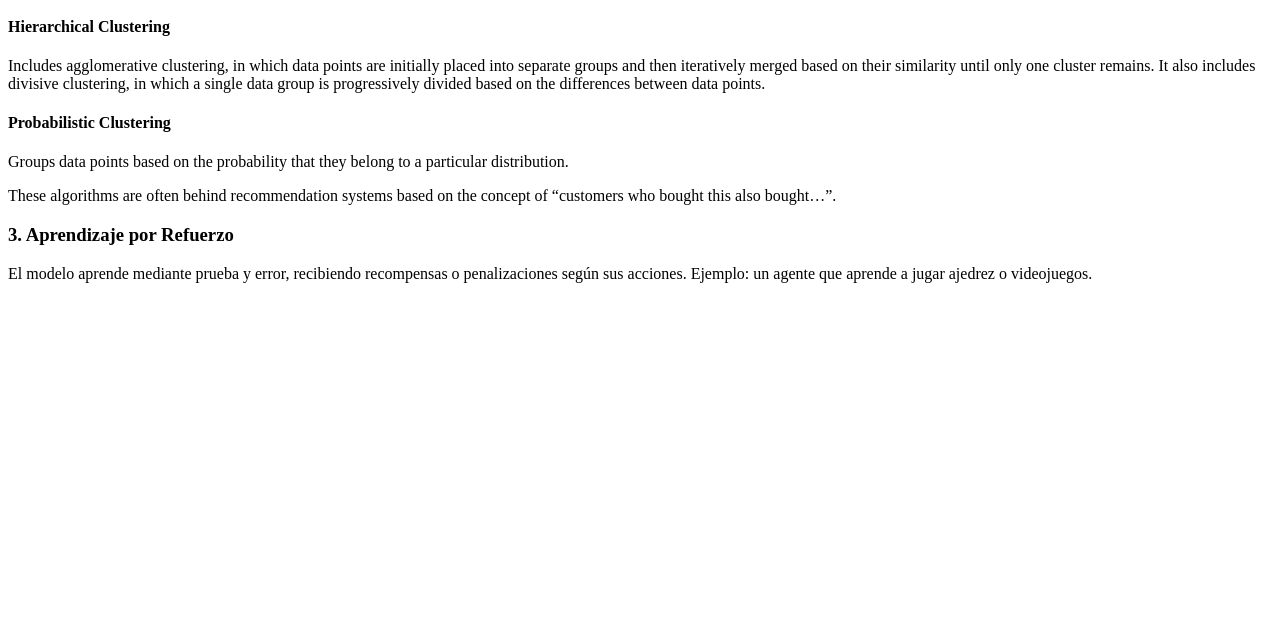
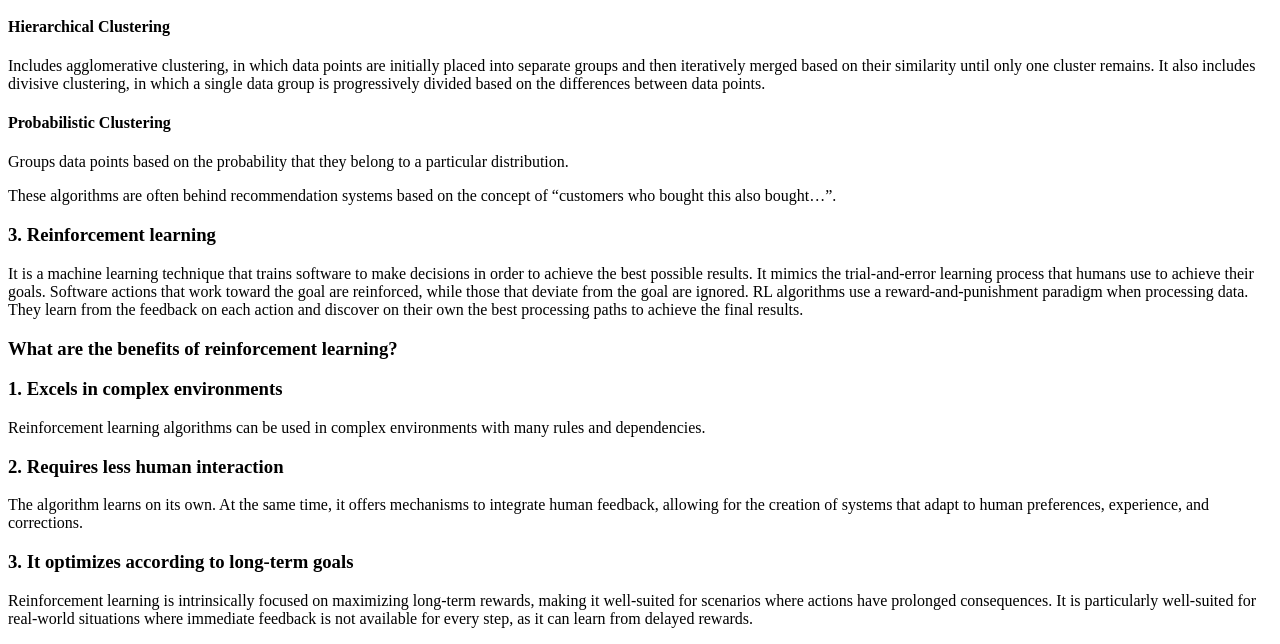
Before and after one commit to EdwGK02/Machine-Learning-IESE, a Python web app: template template/index.html in a window 1280 px wide. Shown: the part 679-1323 px from the top of the page. Before the commit the page ends 962 px from the top, so only its background shows below. Run offline with Jinja, Linux system fonts and the light colour scheme; the template is opened without the code that fills it, so the values that code supplies are empty.

Commit message:
docs(content): add Reinforcement learning and its benefits

```diff
--- a/template/index.html
+++ b/template/index.html
@@ -43,8 +43,15 @@
 
         <p>These algorithms are often behind recommendation systems based on the concept of “customers who bought this also bought…”.</p>
 
-    <h3>3. Aprendizaje por Refuerzo</h3>
-    <p>El modelo aprende mediante prueba y error, recibiendo recompensas o penalizaciones
-    según sus acciones. Ejemplo: un agente que aprende a jugar ajedrez o videojuegos.</p>
+    <h3>3. Reinforcement learning</h3>
+    <p>It is a machine learning technique that trains software to make decisions in order to achieve the best possible results. It mimics the trial-and-error learning process that humans use to achieve their goals. Software actions that work toward the goal are reinforced, while those that deviate from the goal are ignored.
+RL algorithms use a reward-and-punishment paradigm when processing data. They learn from the feedback on each action and discover on their own the best processing paths to achieve the final results.</p>
+    <h3>What are the benefits of reinforcement learning?</h3>
+    <h3>1. Excels in complex environments</h3>
+<p>Reinforcement learning algorithms can be used in complex environments with many rules and dependencies.</p>
+    <h3>2. Requires less human interaction</h3>
+<p>The algorithm learns on its own. At the same time, it offers mechanisms to integrate human feedback, allowing for the creation of systems that adapt to human preferences, experience, and corrections.</p>
+    <h3>3. It optimizes according to long-term goals </h3>
+<p>Reinforcement learning is intrinsically focused on maximizing long-term rewards, making it well-suited for scenarios where actions have prolonged consequences. It is particularly well-suited for real-world situations where immediate feedback is not available for every step, as it can learn from delayed rewards.</p>
 </body>
 </html>
```
